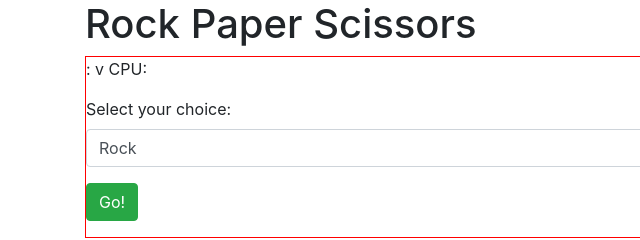
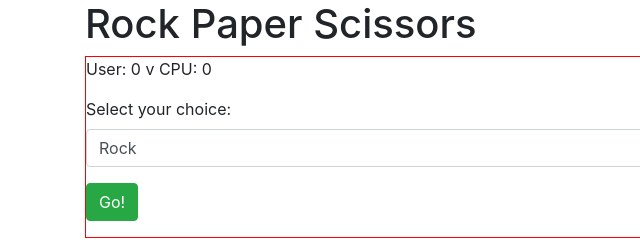
Before and after one commit to IT3049C-Lively-FA23/rock-paper-scissors-Wilmer19, a website: page index.html in a window 1280 px wide. Both pictures are taken after a click on the button "Start Game!". Shown: the full height of the page, 0-640 px from the left. Drawn offline with nearby package versions, Linux system fonts and the light colour scheme.

Commit message:
Updated html

```diff
--- a/index.html
+++ b/index.html
@@ -27,7 +27,7 @@
         </div>
         <div id="game-screen">
             <div id="score-tally">
-                <p id="score"><username>: <user_score> v CPU: <cpu_score></p>
+                <p id="score">User: 0 v CPU: 0</p>
             </div>
             <form id="game-form">
                 <div class="form-group">
```
